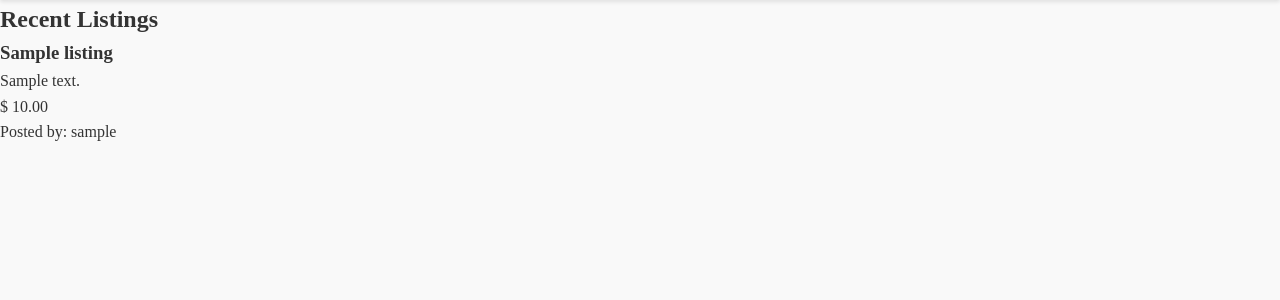
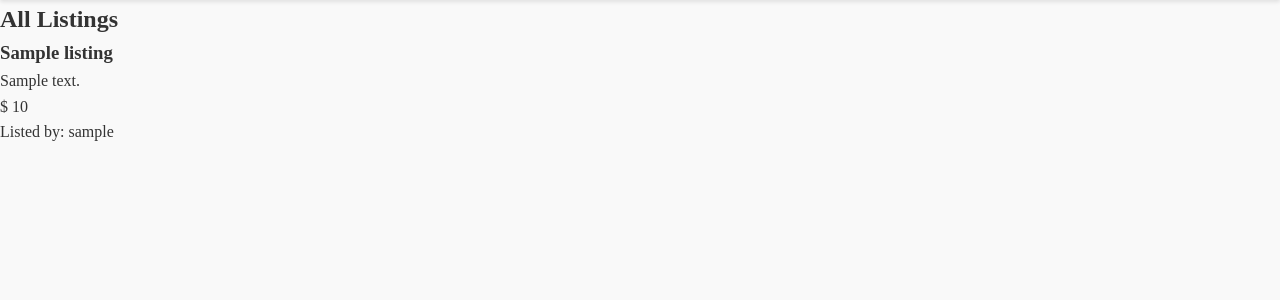
Before and after one commit to dlalude/wesleyan-marketplace, a PHP site: page / in a window 1280 px wide. Shown: the part 77-377 px from the top of the page. Run offline with PHP 8.4, Linux system fonts and the light colour scheme; tables that the repository leaves empty or names only in its code hold one stand-in row (values such as "Sample post").

Commit message:
Updated index.php to display all listings and show seller username

```diff
--- a/index.php
+++ b/index.php
@@ -1,9 +1,6 @@
 <?php
 session_start();
 include 'db.php';
-
-// Check if user is logged in
-$loggedInUser = $_SESSION["username"] ?? null;
 ?>
 
 <!DOCTYPE html>
@@ -29,28 +26,25 @@ $loggedInUser = $_SESSION["username"] ?? null;
     </header>
 
     <section class="listings">
-        <h2>Recent Listings</h2>
+        <h2>All Listings</h2>
+
         <?php
-        // Fetch all listings ordered by most recent
         $stmt = $conn->prepare("SELECT * FROM listings ORDER BY id DESC");
         $stmt->execute();
         $result = $stmt->get_result();
 
         if ($result->num_rows > 0):
             while ($row = $result->fetch_assoc()):
-                $isOwner = ($loggedInUser === $row["username"]); // Check if logged-in user owns the listing
         ?>
-                <div class='listing'>
-                    <h3><?php echo htmlspecialchars($row['item_name']); ?></h3>
-                    <p><?php echo htmlspecialchars($row['description']); ?></p>
-                    <p class='price'>$ <?php echo number_format($row['price'], 2); ?></p>
-                    <p class='seller'>Posted by: <?php echo htmlspecialchars($row['username']); ?></p>
+                <div class="listing">
+                    <h3><?= htmlspecialchars($row['item_name']) ?></h3>
+                    <p><?= htmlspecialchars($row['description']) ?></p>
+                    <p class="price">$ <?= htmlspecialchars($row['price']) ?></p>
+                    <p class="seller">Listed by: <?= htmlspecialchars($row['username']) ?></p>
 
-                    <?php if ($isOwner): ?>
-                        <div class="actions">
-                            <a href="edit.php?id=<?php echo $row['id']; ?>" class="edit-btn">Edit</a>
-                            <a href="delete.php?id=<?php echo $row['id']; ?>" class="delete-btn" onclick="return confirm('Are you sure you want to delete this listing?');">Delete</a>
-                        </div>
+                    <?php if (isset($_SESSION["username"]) && $_SESSION["username"] === $row["username"]): ?>
+                        <a href="update.php?id=<?= $row['id'] ?>">Edit</a>
+                        <a href="delete.php?id=<?= $row['id'] ?>" onclick="return confirm('Are you sure you want to delete this listing?');">Delete</a>
                     <?php endif; ?>
                 </div>
         <?php
```
